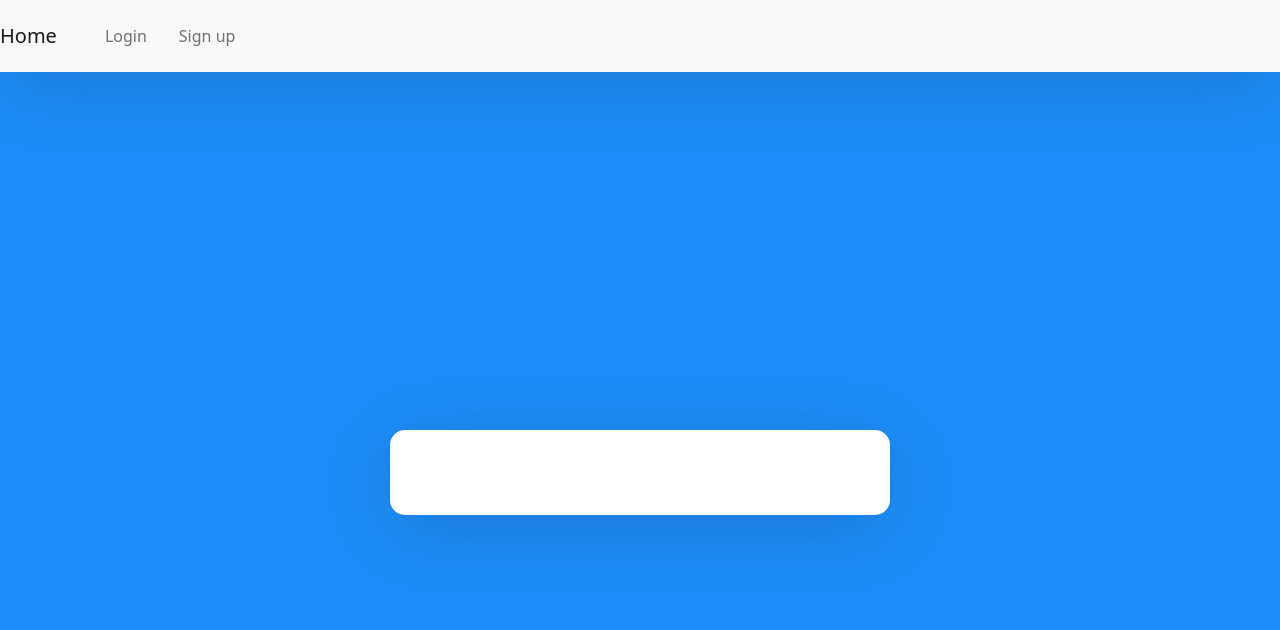
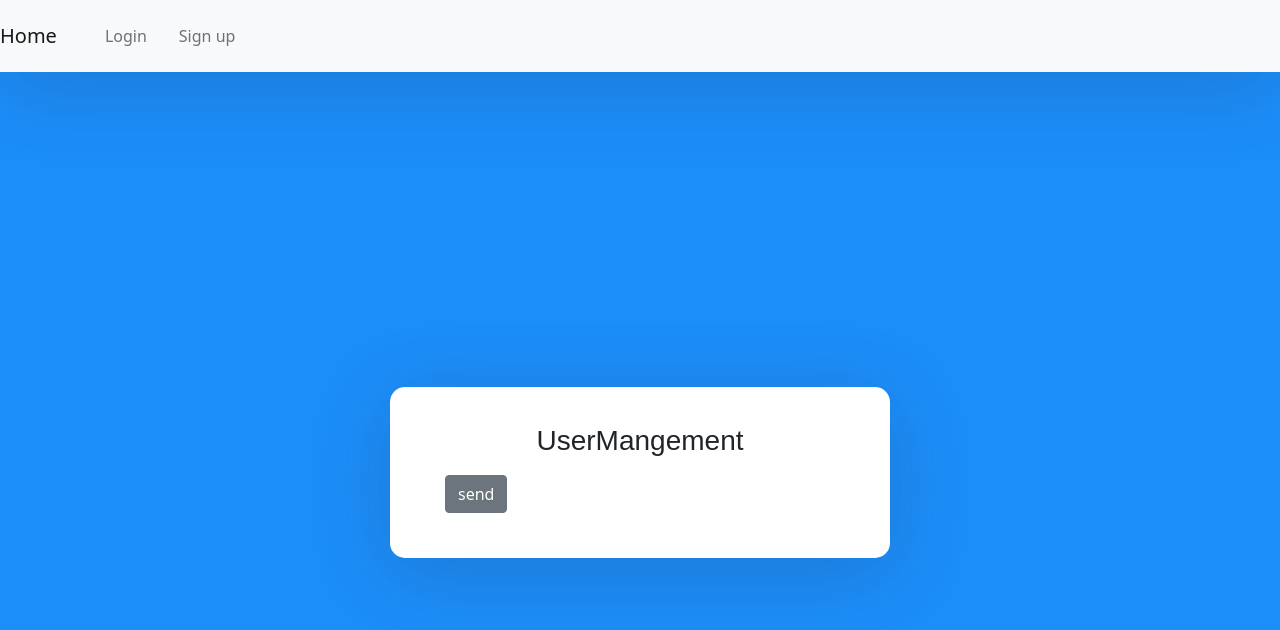
Before and after one commit to B-Tshehla/student-accomodation, a Vue app: page /ManageUser in a window 1280 px wide. Shown: the top 630 px of the page. Built offline with nearby package versions, Linux system fonts and the light colour scheme; no server answers.

Commit message:
v1.0.0.15

```diff
--- /dev/null
+++ b/src/components/userManagement.vue
@@ -0,0 +1,26 @@
+<template>
+    <div>
+        <h3>UserMangement</h3>
+        <b-button @click="ManageUser">send</b-button>
+    </div>
+</template>
+
+<script>
+import { getAuth, sendEmailVerification } from "firebase/auth";
+
+export default {
+    name:'ManageUser',
+    props:['user'],
+     methods:{
+         ManageUser(){
+            const auth = getAuth();
+            sendEmailVerification(auth.currentUser)
+            .then(() => {
+                // Email verification sent!
+                // ...
+                console.log("Email sent");
+            });
+         }
+     }
+}
+</script>
--- a/src/router.js
+++ b/src/router.js
@@ -6,7 +6,8 @@ import Register from './components/Register.vue'
 import Profile from './components/Profile.vue'
 import Message  from './components/alert.vue'
 import Upload   from './components/Upload.vue'
-import  SideBar from './components/SideBar'
+import  SideBar from './components/SideBar.vue'
+import ManageUser from './components/userManagement.vue'
 
 Vue.use(Router)
 
@@ -20,7 +21,7 @@ export default new Router({
         {path:'/alert',component:Message},
         {path:'/Upload',component:Upload},
         {path:'/SideBar',component:SideBar},
-
+        {path:'/ManageUser',component:ManageUser}
 
 
     ]
```
Also changed, not shown: src/components/SideBar.vue (+7 -4 lines).
